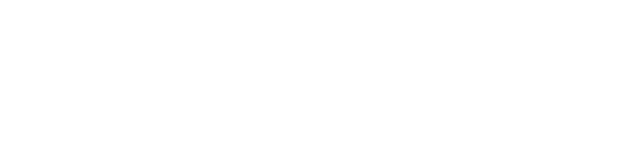
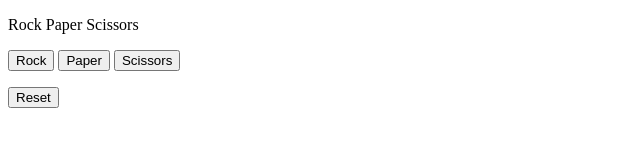
Before and after one commit to Shayon-Kumar/javascript01, a plain HTML site: page rock-paper-scissors-final.html in a window 1280 px wide. Shown: the whole page, without its empty margins (0-640 px from the left). Drawn offline with Linux system fonts and the light colour scheme.

Commit message:
Rock Paper Scissors Final Project Updated

```diff
--- a/rock-paper-scissors-final.html
+++ b/rock-paper-scissors-final.html
@@ -4,11 +4,90 @@
 <head>
   <meta charset="UTF-8">
   <meta name="viewport" content="width=device-width, initial-scale=1.0">
-  <title>Document</title>
+  <title>Rock Paper Scissors</title>
 </head>
 
 <body>
+  <p>Rock Paper Scissors</p>
+  <button onclick="playGame('rock')">Rock</button>
+  <button onclick="playGame('paper')">Paper</button>
+  <button onclick="playGame('scissors')">Scissors</button>
+  <p class="display-result"></p>
+  <p class="display-scores"></p>
+  <button onclick="
+  scores.wins = 0;
+  scores.losses = 0;
+  scores.ties = 0;
+  localStorage.removeItem('scores');
+  displayScores()
+  ">Reset</button>
 
+  <script>
+    let scores = JSON.parse(localStorage.getItem('scores'));
+    if (scores === null) {
+      scores = { wins: 0, losses: 0, ties: 0 }
+    }
+
+    function displayScores() {
+      document.querySelector('.display-scores').innerHTML = `Win:${scores.wins}, Losses:${scores.losses}, Ties:${scores.ties}`;
+    }
+
+
+    function playGame(playarMove) {
+      const computerMove = pickComputerMove();
+      let result = '';
+      if (playarMove === 'rock') {
+        if (computerMove === 'rock') {
+          result = 'Tie.';
+        } else if (computerMove === 'paper') {
+          result = 'You Loss.';
+        } else {
+          result = 'You Win.';
+        }
+      } else if (playarMove === 'paper') {
+        if (computerMove === 'rock') {
+          result = 'You Win.';
+        } else if (computerMove === 'paper') {
+          result = 'Tie.'
+        } else {
+          result = 'You Loss.';
+        }
+      } else {
+        if (computerMove === 'rock') {
+          result = 'You Loss.'
+        } else if (computerMove === 'paper') {
+          result = 'You Win.';
+        } else {
+          result = 'Tie.';
+        }
+      }
+      if (result === 'You Win.') {
+        scores.wins += 1;
+      } else if (result === 'You Loss.') {
+        scores.losses += 1;
+      } else {
+        scores.ties += 1;
+      }
+      localStorage.setItem('scores', JSON.stringify(scores));
+      displayScores()
+      document.querySelector('.display-result').innerHTML = `${result}, You pick ${playarMove}, Computer pick ${computerMove}`;
+      displayScores()
+    }
+
+    function pickComputerMove() {
+      const move = Math.random();
+      let computerMove = '';
+      if (move >= 0 && move < 1 / 3) {
+        computerMove = 'rock';
+      } else if (move >= 1 / 3 && move < 2 / 3) {
+        computerMove = 'paper';
+      } else {
+        computerMove = 'scissors';
+      }
+      return computerMove;
+    }
+
+  </script>
 </body>
 
 </html>
```
